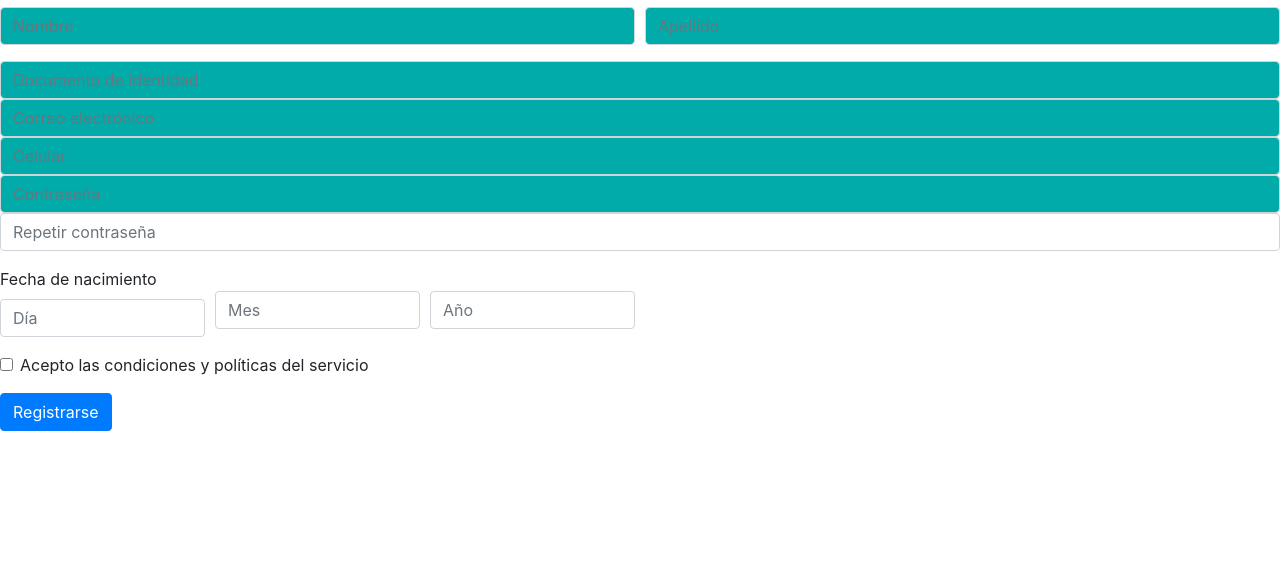
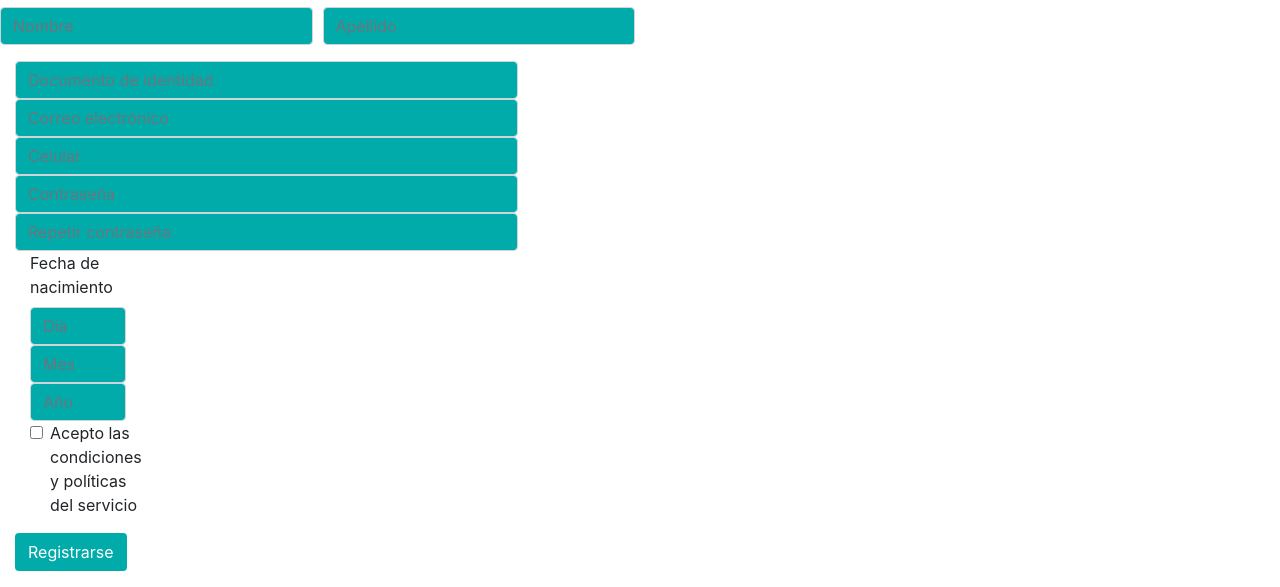
Before and after one commit to cgherzo/plumerillo, a Python web app: template app/templates/index.html in a window 1280 px wide. Shown: the part 561-1148 px from the top of the page. Before the commit the page ends 992 px from the top, so only its background shows below. Run offline with Jinja, Linux system fonts and the light colour scheme; the template is opened without the code that fills it, so the values that code supplies are empty; some libraries are stand-ins or nearby versions.

Commit message:
Modificación color index 2

```diff
--- a/app/templates/index.html
+++ b/app/templates/index.html
@@ -13,7 +13,7 @@
 			<form class="form-inline my-2 my-lg-0">
 				<input class="form-control mr-sm-2" type="Correo electrónico" placeholder="Correo electrónico" aria-label="Correo electrónico">
 				<input class="form-control mr-sm-2" type="Contraseña" placeholder="Contraseña" aria-label="Contraseña">
-				<button class="btn btn-secondary my-2 my-sm-0" style="background-color: #e6ae20;" type="Iniciar Sesión">Iniciar Sesión</button>
+				<button class="btn btn-transparent text-white my-2 my-sm-0" style="background-color: #e6ae20;" type="Iniciar Sesión">Iniciar Sesión</button>
 			</form>
 		</div>
 	</nav>
@@ -37,14 +37,14 @@
 </div>
 <form>
   <div class="form-row">
-    <div class="form-group col-md-6">
+    <div class="form-group col-md-3">
       <input type="Nombre" class="form-control" id="inputname" placeholder="Nombre" style="background-color: #01abaa;">
     </div>
-    <div class="form-group col-md-6">
+    <div class="form-group col-md-3">
       <input type="Apellido" class="form-control" id="inputapellido" placeholder="Apellido" style="background-color: #01abaa;">
     </div>
   </div>
-  <div class="form-group">
+  <div class="form-group col-md-5">
     <input type="doc" class="form-control" id="inputdoc" placeholder="Documento de identidad" style="background-color: #01abaa;>
   </div>
   <div class="form-group">
@@ -56,22 +56,19 @@
   <div class="form-group">
     <input type="cont" class="form-control" id="inputcont" placeholder="Contraseña" style="background-color: #01abaa;>
   </div>
-  </div>
   <div class="form-group">
-    <input type="repcont" class="form-control" id="inputrepcont" placeholder="Repetir contraseña">
+    <input type="repcont" class="form-control" id="inputrepcont" placeholder="Repetir contraseña" style="background-color: #01abaa;>
   </div>
   <div class="form-row">
-    <div class="form-group col-md-2">
+    <div class="form-group col-md-3">
       <label for="inputfechnac">Fecha de nacimiento</label>
-      <input type="text" class="form-control" id="inputCity" placeholder="Día">
+      <input type="text" class="form-control" id="inputdia" placeholder="Día" style="background-color: #01abaa;>
     </div>
-    <div class="form-group col-md-2">
-     <label for="inputZip"> </label>
-     <input type="text" class="form-control" id="inputCity" placeholder="Mes">
+    <div class="form-group col-md-3">
+     <input type="text" class="form-control" id="inputmes" placeholder="Mes" style="background-color: #01abaa;>
     </div>
-    <div class="form-group col-md-2">
-      <label for="inputZip"> </label>
-      <input type="text" class="form-control" id="inputZip" placeholder="Año">
+    <div class="form-group col-md-3">
+      <input type="text" class="form-control" id="inputaño" placeholder="Año" style="background-color: #01abaa;>
     </div>
   </div>
   <div class="form-group">
@@ -82,7 +79,7 @@
       </label>
     </div>
   </div>
-  <button type="submit" class="btn btn-primary">Registrarse</button>
+  <button class="btn btn-transparent text-white my-2 my-sm-0" style="background-color: #01abaa;" type="Registrarse">Registrarse</button>
 </form>
 
 </body>
```
